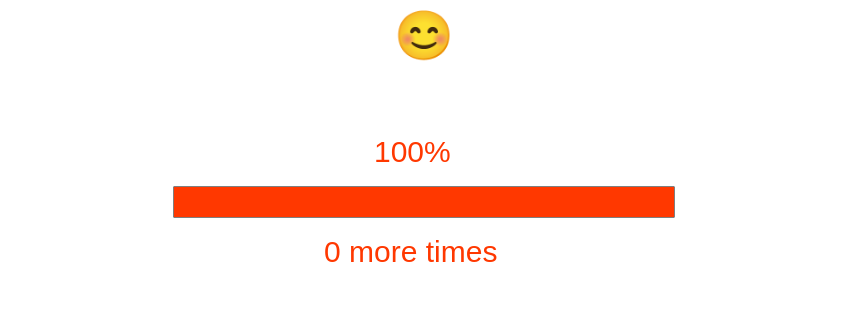
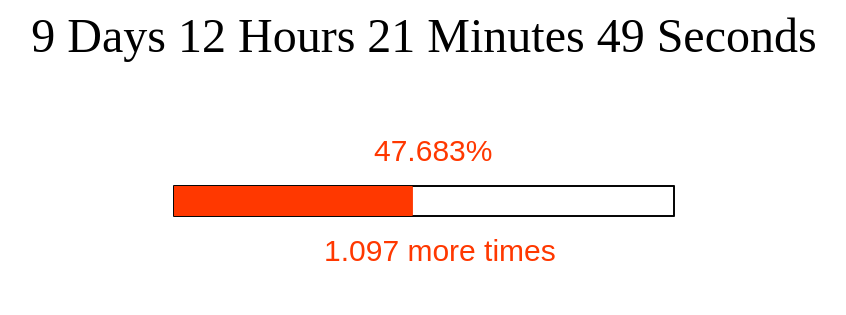
Before and after one commit to laikhtewari/laikhtewari.github.io, a plain HTML site: page countdown/index.html in a window 1280 px wide. Shown: the whole page, without its empty margins (216-1062 px from the left). Drawn offline with Linux system fonts and the light colour scheme.

Commit message:
july nyc

```diff
--- a/countdown/index.html
+++ b/countdown/index.html
@@ -8,7 +8,8 @@
     </font>
   </center>
   <script>
-	var countDownDate = new Date("December 29, 2021 12:00:00")
+    var countDownDate = new Date("July 6, 2022, 12:30:00");
+	// var countDownDate = new Date("December 29, 2021 12:00:00")
 	// var countDownDate = new Date("March 9, 2021 09:00:00").getTime();
    // var countDownDate = new Date("November 26, 2020 12:00:00").getTime();
 
@@ -50,7 +51,7 @@
    var canvas = document.getElementById("myCanvas");
    var ctx = canvas.getContext("2d");
     ctx.strokeRect(150, 75, 500, 30);
-    var startDate = (new Date("December 12, 2021 02:00:00").getTime()) / 1000;
+    var startDate = (new Date("June 18, 2022 08:00:00").getTime()) / 1000;
     var countDown = countDownDate / 1000;
     var today = now/1000;
     var bar = Math.abs(Math.min((today - startDate)/(countDown - startDate),1) * 500);
```
